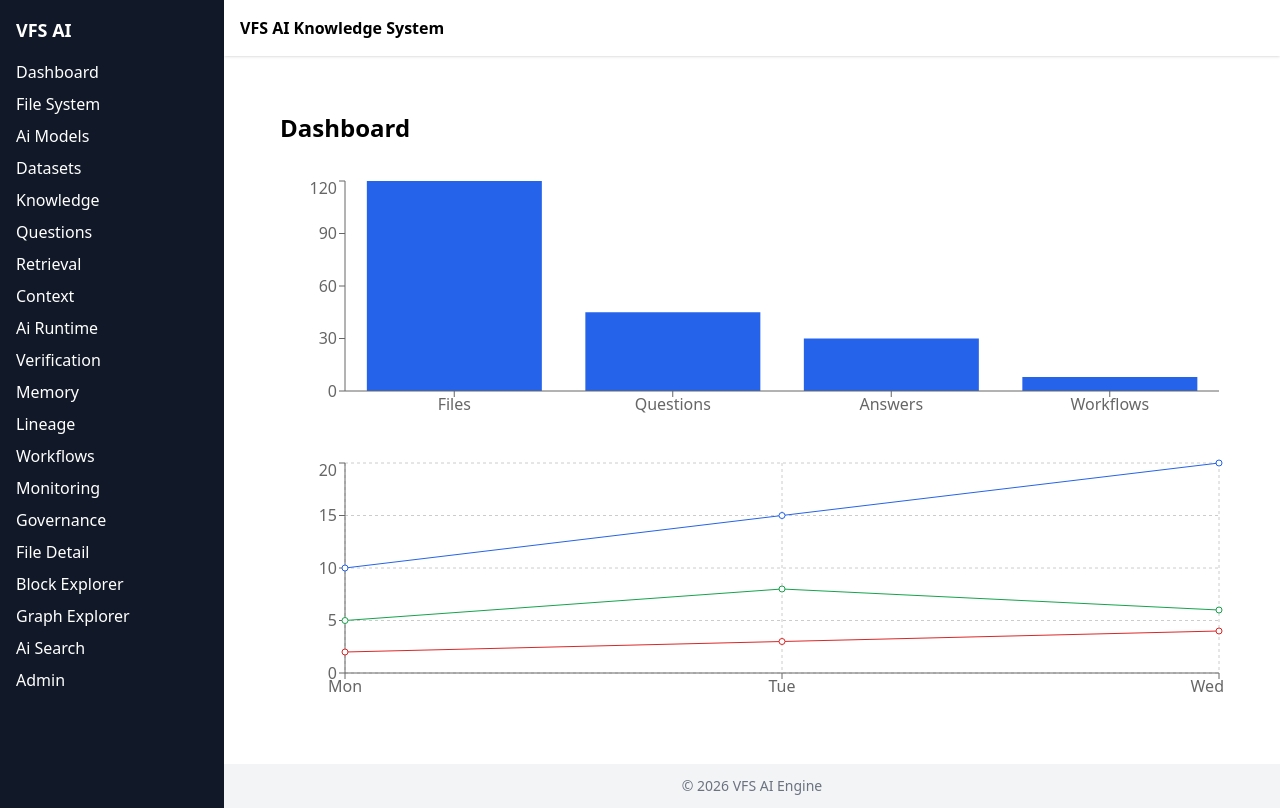
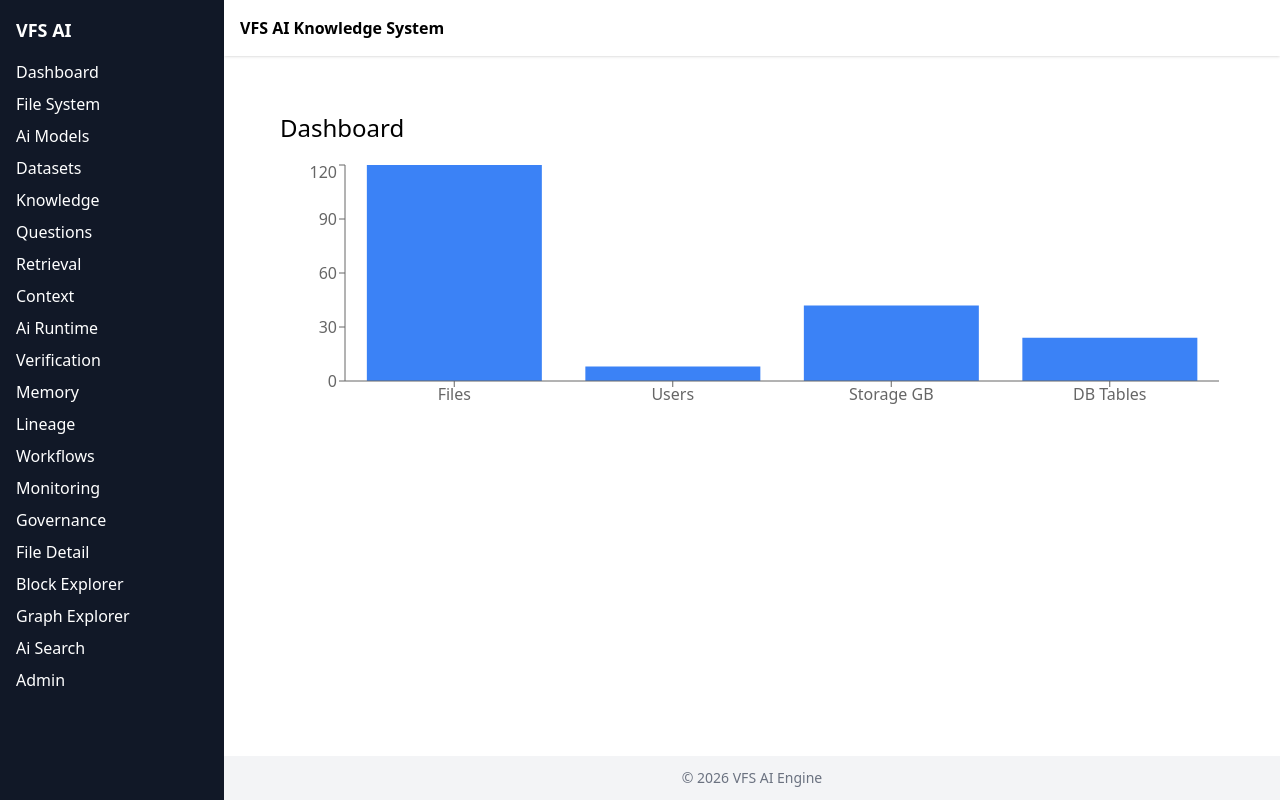
Before and after one commit to MaaeYeng2517/vfs-ai-model-file-system, a Next.js app in the folder frontend/: page /dashboard in a window 1280 px wide. Built offline with nearby package versions, Linux system fonts and the light colour scheme.

Commit message:
Add dashboard charts

```diff
--- a/frontend/app/dashboard/page.tsx
+++ b/frontend/app/dashboard/page.tsx
@@ -1,13 +1,15 @@
 "use client";
-import { BarChart, Bar, LineChart, Line, XAxis, YAxis, Tooltip, ResponsiveContainer, CartesianGrid } from "recharts";
-const cat = [{name:"Files",value:120},{name:"Questions",value:45},{name:"Answers",value:30},{name:"Workflows",value:8}];
-const trend = [{day:"Mon",files:10,questions:5,users:2},{day:"Tue",files:15,questions:8,users:3},{day:"Wed",files:20,questions:6,users:4}];
-export default function Page() {
+import { BarChart, Bar, XAxis, YAxis, Tooltip, ResponsiveContainer } from "recharts";
+const data = [{ name: "Files", value: 120 }, { name: "Users", value: 8 }, { name: "Storage GB", value: 42 }, { name: "DB Tables", value: 24 }];
+export default function Dashboard() {
   return (
-    <main className="p-8 space-y-8">
-      <h1 className="text-2xl font-bold">Dashboard</h1>
-      <ResponsiveContainer width="100%" height={250}><BarChart data={cat}><XAxis dataKey="name"/><YAxis/><Tooltip/><Bar dataKey="value" fill="#2563eb"/></BarChart></ResponsiveContainer>
-      <ResponsiveContainer width="100%" height={250}><LineChart data={trend}><CartesianGrid strokeDasharray="3 3"/><XAxis dataKey="day"/><YAxis/><Tooltip/><Line dataKey="files" stroke="#2563eb"/><Line dataKey="questions" stroke="#16a34a"/><Line dataKey="users" stroke="#dc2626"/></LineChart></ResponsiveContainer>
+    <main className="p-8">
+      <h1 className="text-2xl mb-4">Dashboard</h1>
+      <div className="h-64">
+        <ResponsiveContainer width="100%" height="100%">
+          <BarChart data={data}><XAxis dataKey="name" /><YAxis /><Tooltip /><Bar dataKey="value" fill="#3b82f6" /></BarChart>
+        </ResponsiveContainer>
+      </div>
     </main>
   );
 }
```
